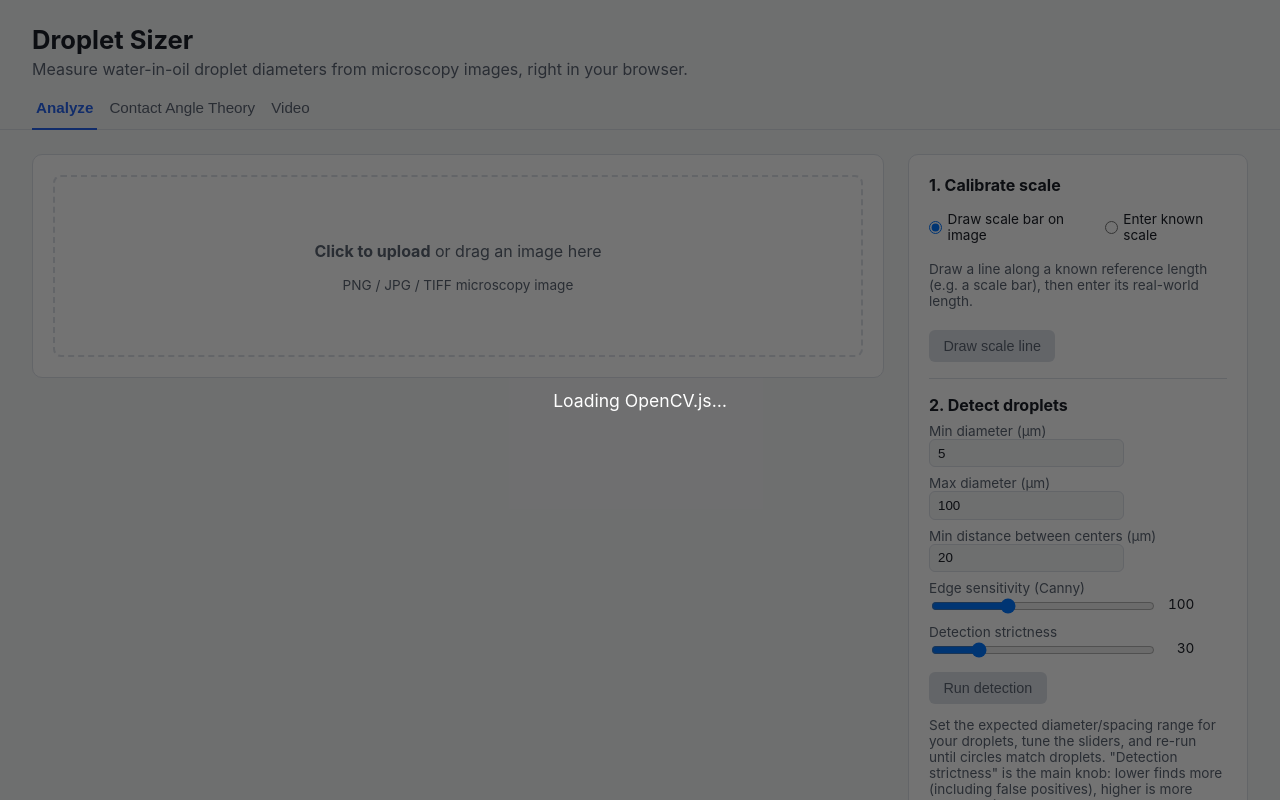
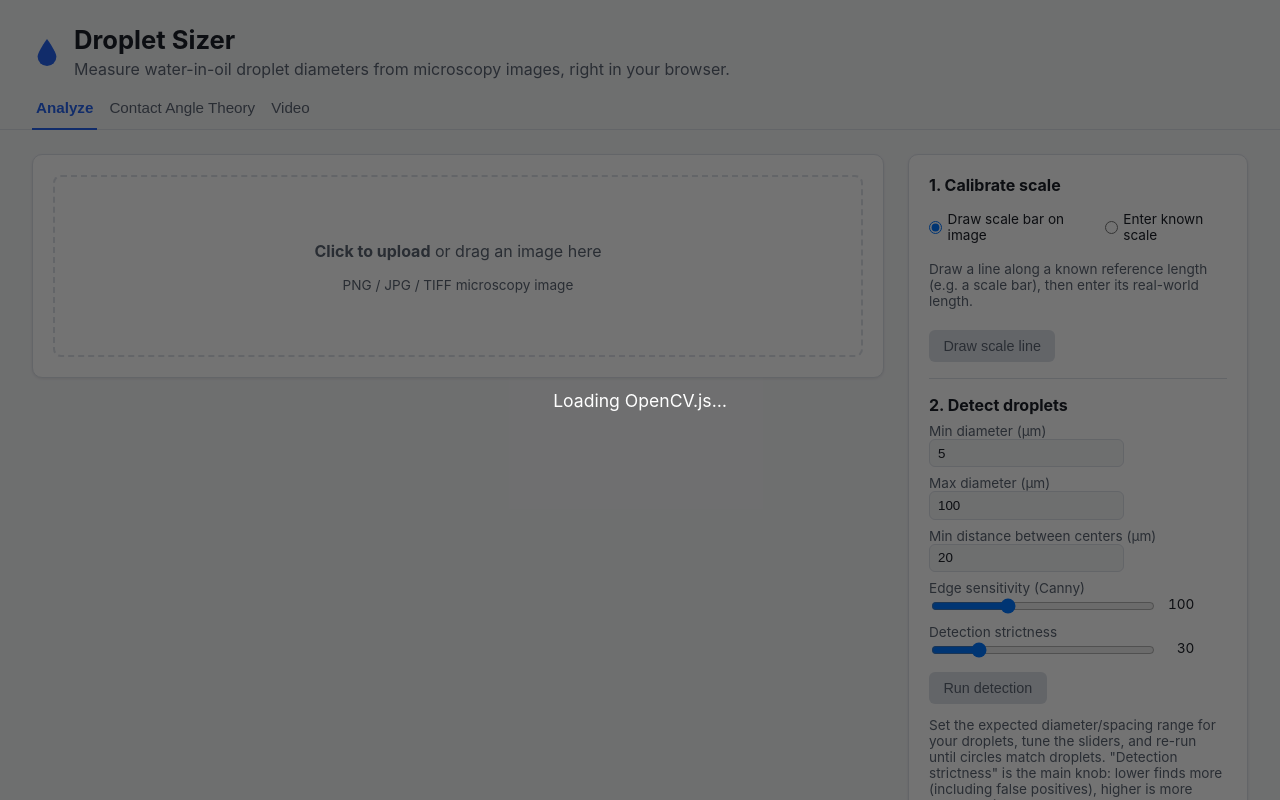
Before and after one commit to piacca/droplet-sizer, a plain HTML site: page index.html in a window 1280 px wide. Shown: the top 800 px of the page. Drawn offline with Linux system fonts and the light colour scheme.

Commit message:
Polish app branding and README for sharing with lab
Add favicon/logo mark, page meta tags for link previews, a max-width
page shell, and subtle panel depth. README gets badges, a live-demo
callout, and a table of contents.

```diff
--- a/index.html
+++ b/index.html
@@ -3,13 +3,25 @@
 <head>
   <meta charset="utf-8" />
   <meta name="viewport" content="width=device-width, initial-scale=1" />
+  <meta name="description" content="Measure water-in-oil droplet diameters and droplet-droplet contact angles from microscopy images and video, entirely in your browser — no uploads, no server." />
+  <meta name="theme-color" content="#2563eb" />
+  <meta property="og:title" content="Droplet Sizer" />
+  <meta property="og:description" content="Measure water-in-oil droplet diameters and contact angles from microscopy images and video, entirely in your browser." />
+  <meta property="og:type" content="website" />
+  <link rel="icon" href="favicon.svg" type="image/svg+xml" />
   <title>Droplet Sizer</title>
   <link rel="stylesheet" href="style.css" />
 </head>
 <body>
+  <div class="shell">
   <header>
-    <h1>Droplet Sizer</h1>
-    <p class="subtitle">Measure water-in-oil droplet diameters from microscopy images, right in your browser.</p>
+    <div class="brand">
+      <img src="favicon.svg" alt="" class="brand-mark" width="30" height="30" />
+      <div>
+        <h1>Droplet Sizer</h1>
+        <p class="subtitle">Measure water-in-oil droplet diameters from microscopy images, right in your browser.</p>
+      </div>
+    </div>
   </header>
 
   <nav class="tabs" role="tablist">
@@ -291,6 +303,7 @@
   <footer>
     <p>All processing happens locally in your browser — no images are uploaded anywhere. <a href="https://github.com/piacca/droplet-sizer" id="repoLink" target="_blank" rel="noopener">Source on GitHub</a></p>
   </footer>
+  </div>
 
   <div id="loadingOverlay" class="loading-overlay hidden">
     <p>Loading OpenCV.js&hellip;</p>
--- a/style.css
+++ b/style.css
@@ -31,9 +31,21 @@ body {
   color: var(--text);
 }
 
+.shell {
+  max-width: 1400px;
+  margin: 0 auto;
+}
+
 header {
   padding: 1.5rem 2rem 0.5rem;
 }
+
+.brand {
+  display: flex;
+  align-items: center;
+  gap: 0.75rem;
+}
+.brand-mark { flex: none; }
 
 h1 { margin: 0 0 0.25rem; font-size: 1.6rem; }
 .subtitle { margin: 0; color: var(--muted); }
@@ -60,6 +72,7 @@ main {
   border: 1px solid var(--border);
   border-radius: 10px;
   padding: 1.25rem;
+  box-shadow: 0 1px 3px rgba(0, 0, 0, 0.08);
 }
 
 .theory-panel {
```
Also changed, not shown: favicon.svg (added), 1 other file.
